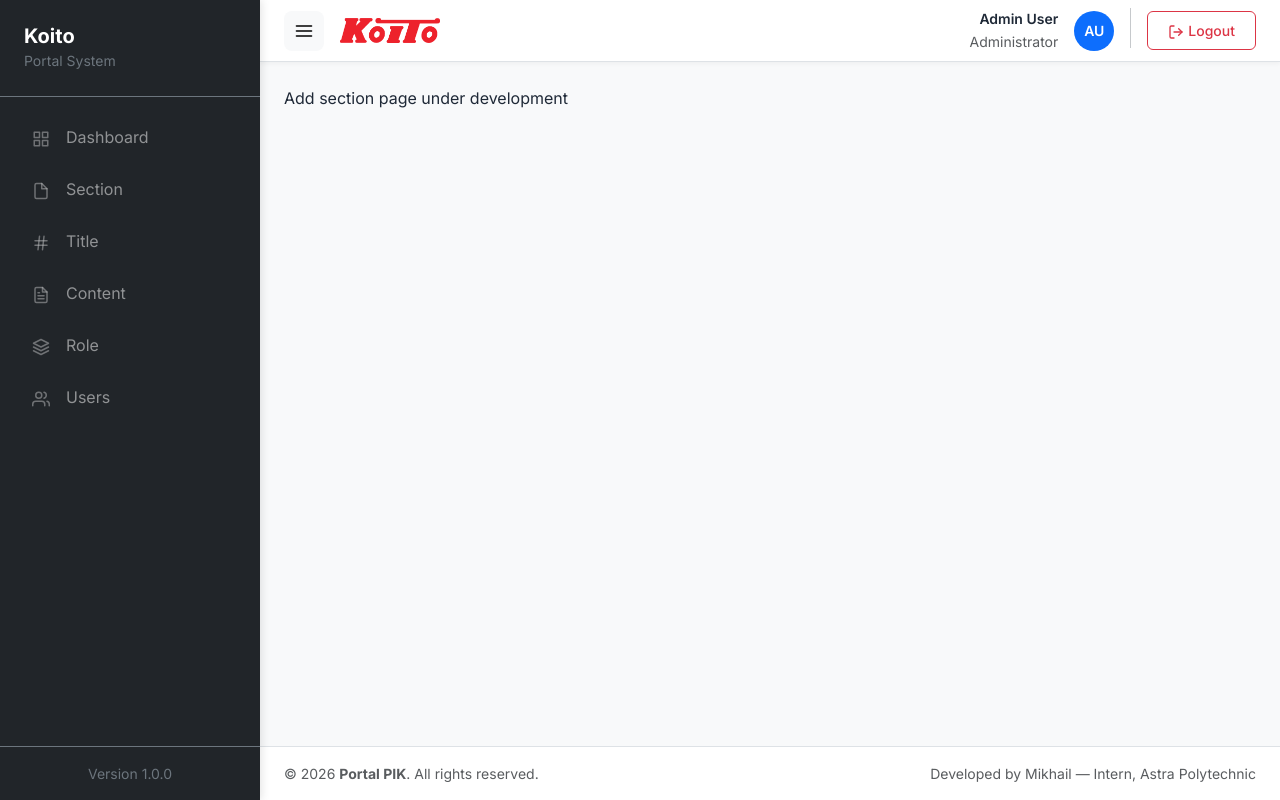
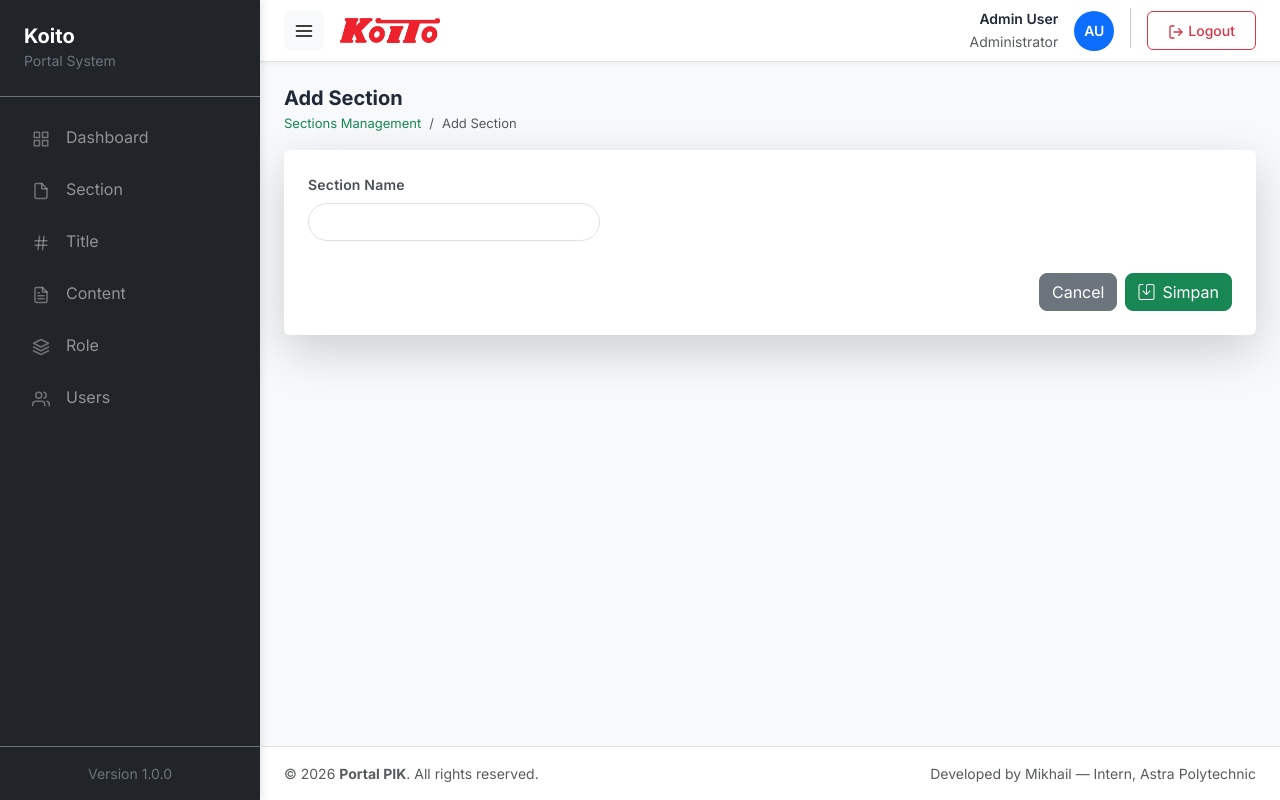
Before and after one commit to mikhaildh20/portal-koito-frontend, a Next.js app: page /pages/section/add in a window 1280 px wide. Built offline with nearby package versions, Linux system fonts and the light colour scheme; no server answers.

Commit message:
03022026

```diff
--- a/package.json
+++ b/package.json
@@ -3,7 +3,7 @@
   "version": "0.1.0",
   "private": true,
   "scripts": {
-    "dev": "next dev",
+    "dev": "next dev -p 3002",
     "build": "next build",
     "start": "next start",
     "lint": "eslint"
--- a/src/app/pages/section/add/page.js
+++ b/src/app/pages/section/add/page.js
@@ -1,3 +1,150 @@
+"use client";
+
+import { useState, useCallback } from "react";
+import Input from "@/component/common/Input";
+import Button from "@/component/common/Button";
+import { useRouter } from "next/navigation";
+import { API_LINK } from "@/lib/constant";
+import fetchData from "@/lib/fetch";
+import Toast from "@/component/common/Toast";
+import Breadcrumb from "@/component/common/Breadcrumb";
+
+const maxLengthRules = {
+  sectionName: 55,
+}
+
 export default function AddSectionPage() {
-  return <div>Add section page under development</div>;
+  const [formData, setFormData] = useState({
+    sectionName: "",
+    createdBy: 1,
+  });
+
+  const [loading, setLoading] = useState(false);
+  const [errors, setErrors] = useState({});
+  const router = useRouter();
+
+  const handleChange = useCallback(
+    (e) => {
+      const { name, value } = e.target;
+      setFormData((prev) => ({ ...prev, [name]: value }));
+
+      if (errors[name]) {
+        setErrors((prev) => ({ ...prev, [name]: "" }));
+      }
+    },
+    [errors]
+  );
+
+  const validateForm = useCallback(() => {
+    const newErrors = {};
+    const requiredFields = {
+      sectionName: "Section name is required.",
+    };
+
+    for (const [field, message] of Object.entries(requiredFields)) {
+      const value = formData[field];
+      if (!value || (typeof value === "string" && !value.trim())) {
+        newErrors[field] = message;
+      }
+    }
+
+    setErrors(newErrors);
+    return Object.keys(newErrors).length === 0;
+  },[formData]);
+
+  const reset = useCallback(() => {
+    setFormData({
+      sectionName: "",
+    });
+  },[]);
+
+  const handleSubmit = useCallback(
+    async (e) => {
+      e.preventDefault();
+
+      if (!validateForm()) {
+        Toast.error("Please fill in all required fields.");
+        return;
+      }
+
+      setLoading(true);
+
+      try {
+        const data = await fetchData(
+          API_LINK + "Section/CreateSection",
+          formData,
+          "POST"
+        );
+
+        if (!data.error) {
+          Toast.success(data.messageDetail || "Section created successfully.");
+          reset();
+          router.push("/pages/section");
+        } else {
+          Toast.error(data.message || "Error occured while creating section.");
+          setLoading(false);
+        }
+      } catch (err) {
+        Toast.error("Failed to create section! " + err.message);
+        setLoading(false);
+      }
+    },
+    [validateForm, formData, router, reset]
+  );
+
+  const handleCancel = useCallback(() => {
+    reset();
+    router.back();
+  }, [reset, router]);
+
+  return (
+  <>
+    <Breadcrumb
+      title="Add Section"
+      items={[
+        { label: "Sections Management", href: "/pages/section" },
+        { label: "Add Section"},
+      ]}
+    />
+    <div className="card border-0 shadow-lg">
+      <div className="card-body p-4">
+        <form onSubmit={handleSubmit}>
+          <div className="row">
+            <div className="col-lg-4">
+              <Input
+                label="Section Name"
+                name="sectionName"
+                id="sectionName"
+                value={formData.sectionName}
+                onChange={handleChange}
+                error={errors.sectionName}
+                maxLength={maxLengthRules.sectionName}
+              />
+            </div>
+          </div>
+          <div className="row mt-4">
+            <div className="col-12">
+              <div className="d-flex justify-content-end gap-2">
+                <Button
+                  classType="secondary"
+                  label="Cancel"
+                  onClick={handleCancel}
+                  type="button"
+                  isDisabled={loading}
+                />
+                <Button
+                    classType="success"
+                    iconName={loading ? "" : "save"}
+                    label={loading ? "Menyimpan..." : "Simpan"}
+                    type="submit"
+                    isDisabled={loading}
+                />
+              </div>
+            </div>
+          </div>
+        </form>
+      </div>
+    </div>
+  </>
+  );
 }
--- /dev/null
+++ b/src/component/common/Breadcrumb.js
@@ -0,0 +1,42 @@
+import PropTypes from "prop-types";
+import Link from "next/link";
+
+export default function Breadcrumb({ title, items }) {
+    return (
+        <div>
+        <h5 className="fw-bold mb-1">{title}</h5>
+        <nav className="mb-3" aria-label="breadcrumb">
+            <ol className="breadcrumb mb-0">
+            {items.map((item, index) => (
+                <li
+                style={{ fontSize: "13px" }}
+                key={item.label}
+                className={`breadcrumb-item ${
+                    index === items.length - 1 ? "active" : ""
+                }`}
+                aria-current={index === items.length - 1 ? "page" : undefined}
+                >
+                {item.href ? (
+                    <Link href={item.href} className="text-decoration-none text-success">
+                    {item.label}
+                    </Link>
+                ) : (
+                    item.label
+                )}
+                </li>
+            ))}
+            </ol>
+        </nav>
+        </div>
+    );
+}
+
+Breadcrumb.propTypes = {
+    title: PropTypes.string.isRequired,
+    items: PropTypes.arrayOf(
+        PropTypes.shape({
+        label: PropTypes.string.isRequired,
+        href: PropTypes.string,
+        })
+    ).isRequired,
+};
--- a/src/component/common/Filter.js
+++ b/src/component/common/Filter.js
@@ -8,11 +8,9 @@ export default function Filter({ children, onClick }) {
   const dropdownRef = useRef(null);
 
   useEffect(() => {
-    // Import Bootstrap dropdown di client-side
     if (typeof window !== "undefined") {
       import("bootstrap/dist/js/bootstrap.bundle.min.js").then((bootstrap) => {
         if (dropdownRef.current) {
-          // Initialize dropdown
           new bootstrap.Dropdown(dropdownRef.current);
         }
       });
@@ -24,7 +22,7 @@ export default function Filter({ children, onClick }) {
       <Button
         ref={dropdownRef}
         iconName="funnel"
-        classType="primary dropdown-toggle border-start"
+        classType="success dropdown-toggle border-start"
         title="Search or filter"
         data-bs-toggle="dropdown"
         data-bs-auto-close="outside"
@@ -33,7 +31,7 @@ export default function Filter({ children, onClick }) {
         {children}
         <div className="d-flex justify-content-end mt-3">
           <Button
-            classType="primary"
+            classType="success"
             iconName="save"
             title="Apply"
             label="Apply"
--- a/src/component/common/Formsearch.js
+++ b/src/component/common/Formsearch.js
@@ -58,7 +58,7 @@ export default function Formsearch({
         {showAddButton && (
           <div className="col-12 col-md-auto">
             <button
-              className="btn btn-primary w-100 w-md-auto d-flex align-items-center justify-content-center gap-2"
+              className="btn btn-success w-100 w-md-auto d-flex align-items-center justify-content-center gap-2"
               onClick={handleAdd}
             >
               <span className="fw-bold">+</span>
@@ -78,7 +78,7 @@ export default function Formsearch({
                 onChange={(e) => setSearchQuery(e.target.value)}
                 onKeyDown={handleKeyPress}
               />
-              <button className="btn btn-primary" onClick={handleSearch}>
+              <button className="btn btn-success" onClick={handleSearch}>
                 <i className="bi bi-search"></i>
               </button>
             </div>
@@ -95,7 +95,7 @@ export default function Formsearch({
               )}
               {showExportButton && (
                 <button
-                  className="btn btn-primary flex-fill flex-md-grow-0 d-flex align-items-center justify-content-center gap-2"
+                  className="btn btn-success flex-fill flex-md-grow-0 d-flex align-items-center justify-content-center gap-2"
                   onClick={handleExport}
                 >
                   <i className="bi bi-box-arrow-up"></i>
--- a/src/component/common/Label.js
+++ b/src/component/common/Label.js
@@ -10,11 +10,27 @@ export default function Label({
   return (
     <label
       htmlFor={htmlFor}
-      className={`form-label fw-bold text-primary small mb-2 ${className}`}
+      className={`form-label fw-semibold mb-2 ${className}`}
       title={tooltip}
+      style={{
+        fontSize: "0.875rem",
+        color: "#495057",
+        letterSpacing: "0.2px",
+        display: "block",
+      }}
     >
       {text}
-      {required && <span className="text-danger ms-1">*</span>}
+      {required && (
+        <span
+          className="text-danger ms-1"
+          style={{
+            fontSize: "1rem",
+            fontWeight: "600",
+          }}
+        >
+          *
+        </span>
+      )}
     </label>
   );
 }
--- a/src/component/layout/CMS/Sidebar.js
+++ b/src/component/layout/CMS/Sidebar.js
@@ -140,7 +140,7 @@ export default function Sidebar({ isOpen, onToggle }) {
                     href={item.path}
                     className={`nav-link d-flex align-items-center gap-3 rounded ${
                       isActive
-                        ? "bg-primary text-white"
+                        ? "bg-danger text-white"
                         : "text-white-50 hover-bg-secondary"
                     }`}
                     style={{
--- a/src/component/layout/Portal/NavbarPortal.js
+++ b/src/component/layout/Portal/NavbarPortal.js
@@ -4,7 +4,7 @@ import Image from "next/image";
 
 export default function NavbarPortal() {
   return (
-    <nav className="navbar navbar-expand-lg navbar-light bg-white shadow-sm border-bottom">
+    <nav className="navbar navbar-expand-lg navbar-light bg-white shadow-sm border-bottom sticky-top">
       <div className="container py-2" style={{ maxWidth: '1400px' }}>
         <div className="navbar-brand d-flex align-items-center gap-3">
           <Image
```
Also changed, not shown: src/app/pages/section/edit/[id]/page.js (+93 -2 lines), src/app/pages/section/page.js (+17 -6 lines), src/component/common/Paging.js (+7 -7 lines).
